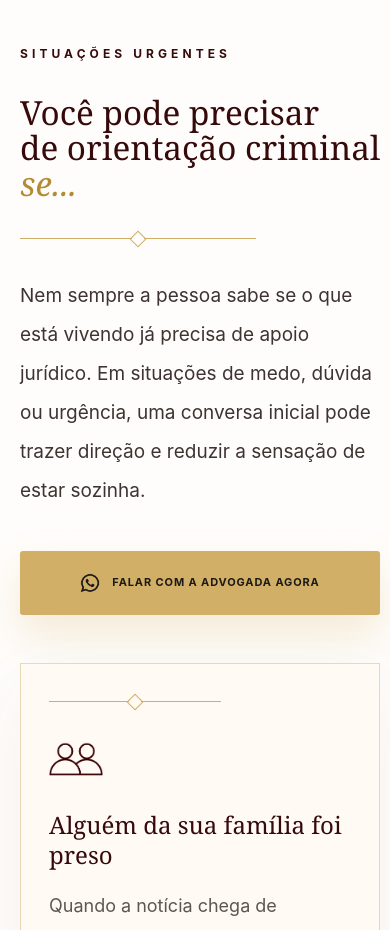
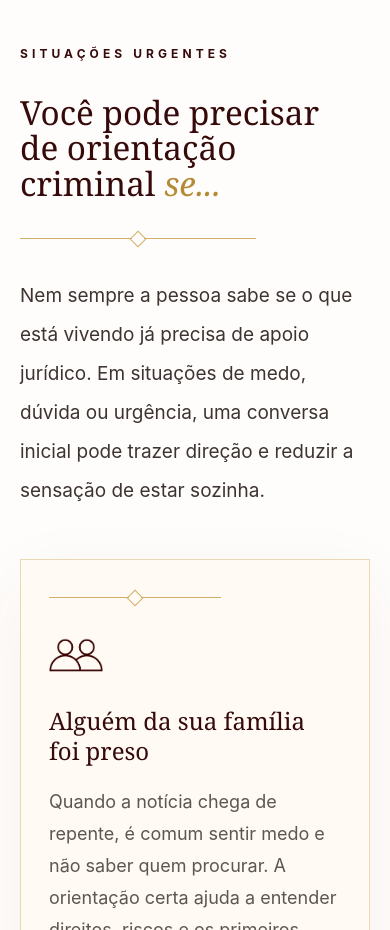
Before and after one commit to gustavovittore/advogada-maira-cazzuni, a Next.js app: page / in a window 390 px wide. Shown: the part 1660-2590 px from the top of the page. Built offline with nearby package versions, Linux system fonts and the light colour scheme.

Commit message:
Ajustes finais layout Maíra Cazzuni

```diff
--- a/components/sections/UrgentSituations.tsx
+++ b/components/sections/UrgentSituations.tsx
@@ -17,10 +17,10 @@ export function UrgentSituations() {
                 Você pode precisar
               </span>
               <span className="block whitespace-nowrap sm:hidden">
-                de orientação criminal
+                de orientação
               </span>
               <span className="block whitespace-nowrap italic text-[#B38B35] sm:hidden">
-                se...
+                <span className="not-italic text-[#360A0B]">criminal </span>se...
               </span>
               <span className="hidden sm:inline">
                 Você pode precisar de orientação criminal{" "}
@@ -37,11 +37,12 @@ export function UrgentSituations() {
               jurídico. Em situações de medo, dúvida ou urgência, uma conversa
               inicial pode trazer direção e reduzir a sensação de estar sozinha.
             </p>
-            <div className="mt-10">
+            <div className="mt-10 max-sm:hidden">
               <WhatsAppButton className="min-h-[64px] min-w-[360px] max-sm:w-full max-sm:min-w-0" />
             </div>
           </div>
 
+          <div>
             <div className="grid min-w-0 gap-5 sm:grid-cols-2">
               {urgentSituations.map((situation, index) => (
                 <article
@@ -71,6 +72,11 @@ export function UrgentSituations() {
                 </article>
               ))}
             </div>
+
+            <div className="mt-8 sm:hidden">
+              <WhatsAppButton className="min-h-[64px] w-full" />
+            </div>
+          </div>
         </div>
       </div>
     </section>
```
Lines whose indentation alone changed are shown as unchanged.
